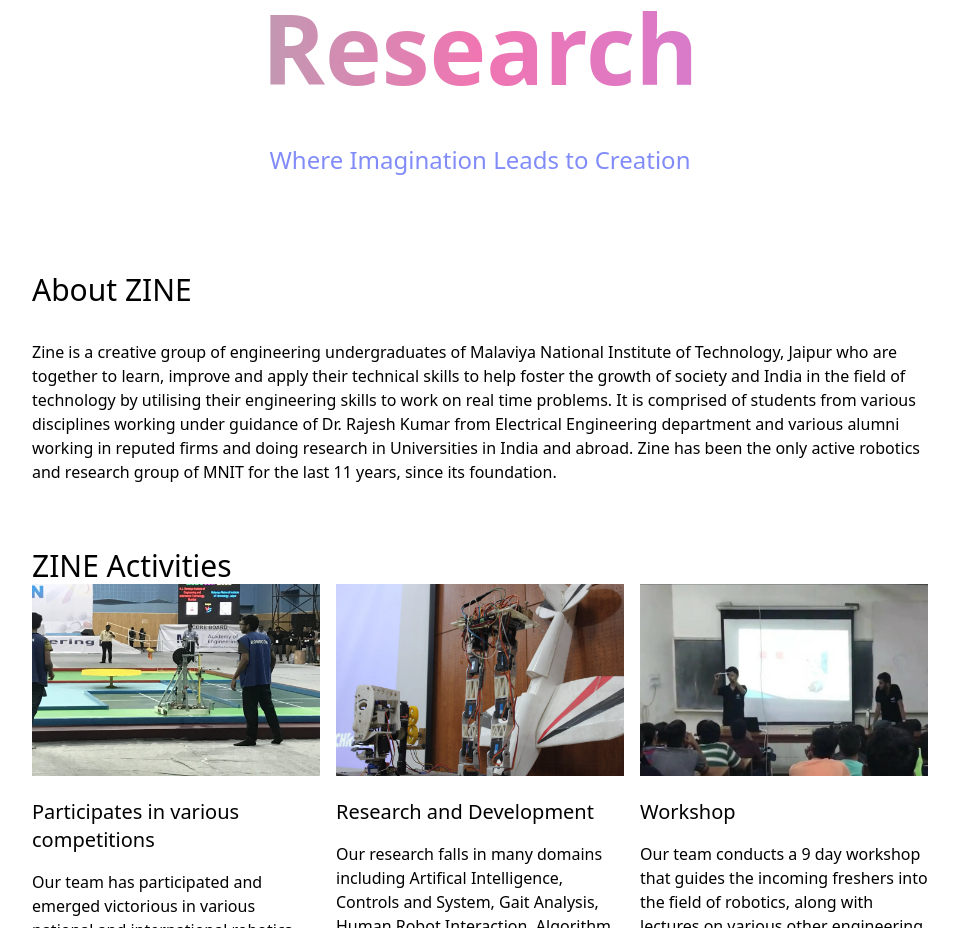
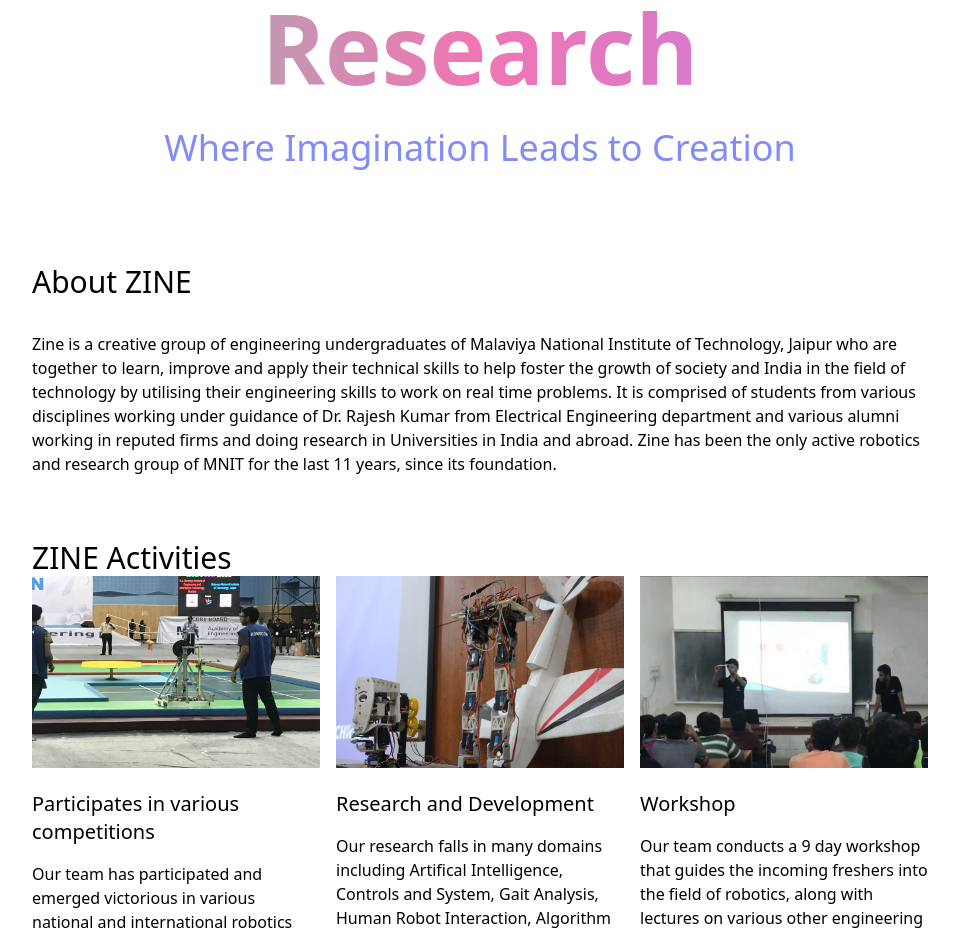
Before and after one commit to zineRobotics/zine-website-2023, a Next.js app: page / in a window 1280 px wide. Shown: the part 880-1808 px from the top of the page, without its empty margins (160-1119 px from the left). Built offline with nearby package versions, Linux system fonts and the light colour scheme.

Commit message:
tagline more punchy

```diff
--- a/components/Home/LandingPage.tsx
+++ b/components/Home/LandingPage.tsx
@@ -12,9 +12,8 @@
             <div className="bg-clip-text text-transparent bg-gradient-to-r from-green-400 via-pink-500 to-purple-500 text-3xl sm:text-4xl md:text-7xl lg:text-8xl">
               Zine Robotics and Research
             </div>
-            <br />
           </h1>
-          <p className="leading-normal text-base text-xl md:text-2xl mb-8 -mt-4 text-center">
+          <p className="leading-normal text-base text-xl md:text-4xl mb-8 mt-8 text-center">
             Where Imagination Leads to Creation
           </p>
         </div>
```
